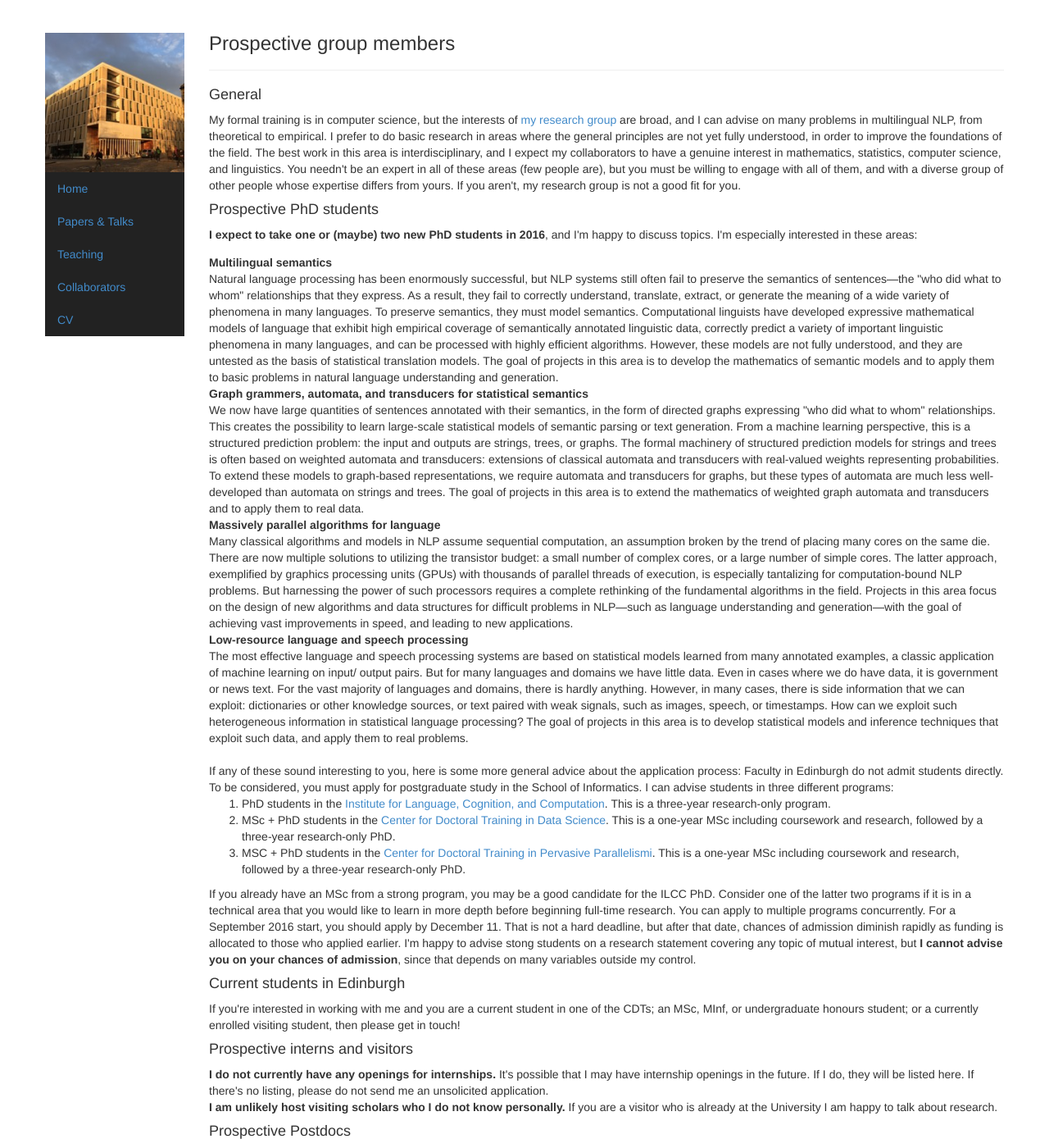
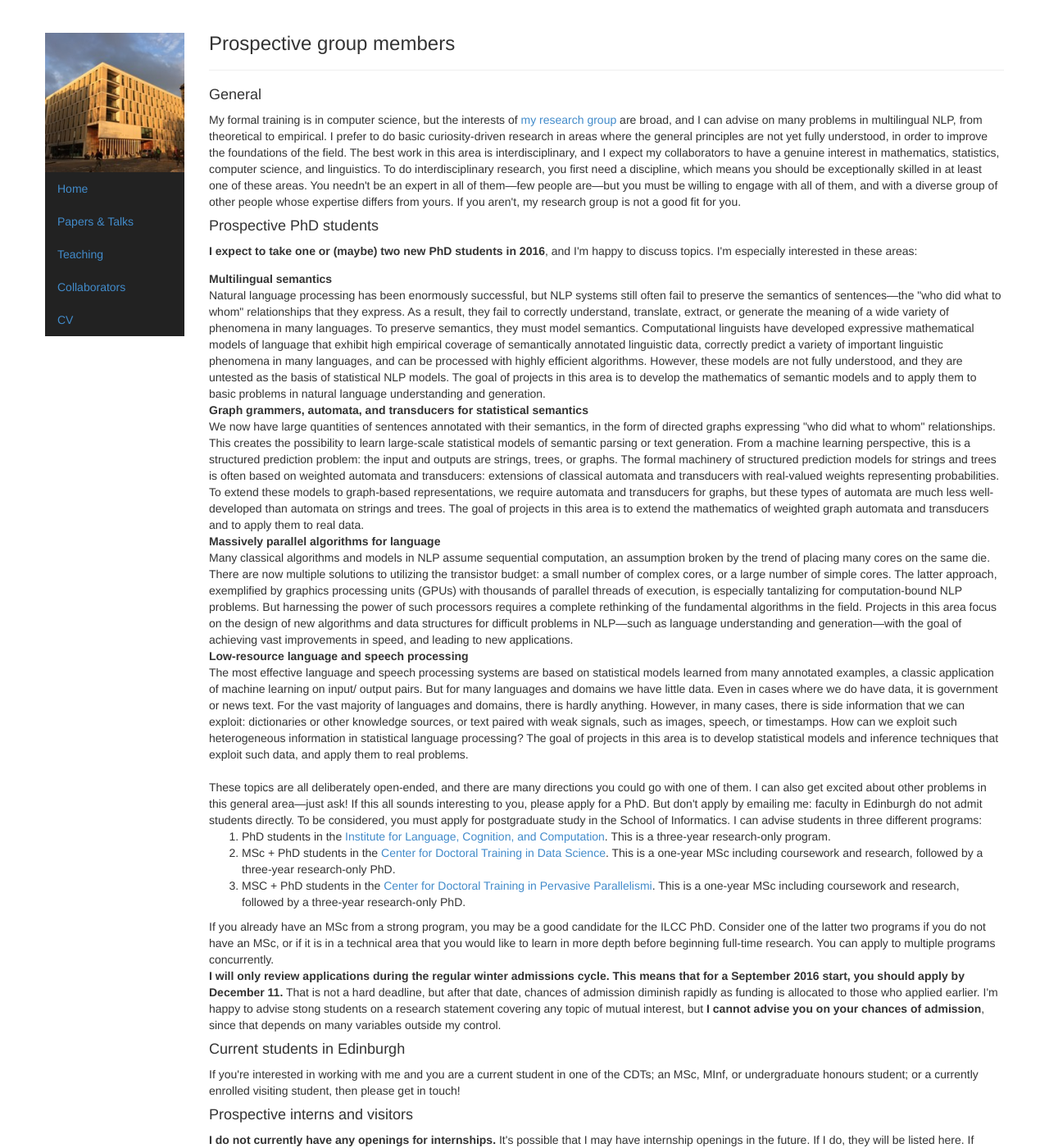
Before and after one commit to alopez/alopez.github.com, a Jekyll site: the page built from join.html, in a window 1280 px wide and 1400 px high. Shown: the whole window at 82% size. Built offline with Jekyll 4.4.1, drawn with Linux system fonts in a browser that asks for light colours; some of the changed text lies outside the part shown.

Commit message:
Update prospective

```diff
--- a/join.html
+++ b/join.html
@@ -12,12 +12,14 @@ picture: forum
 My formal training is in computer science, but
 the interests of <a href="collaborators.html">my research group</a> are broad,
 and I can advise on many problems in multilingual NLP, from theoretical
-to empirical. I prefer to do basic research in areas where the general
+to empirical. I prefer to do basic curiosity-driven research in areas where the general
 principles are not yet fully understood, in order to improve the foundations
 of the field. The best work in this area is interdisciplinary, and I expect
 my collaborators to have a genuine interest in mathematics, statistics,
-computer science, and linguistics. You needn't be an expert in all of these
-areas (few people are), but you must be willing to engage with all of them,
+computer science, and linguistics. To do interdisciplinary research, you
+first need a discipline, which means you should be exceptionally skilled in
+at least one of these areas. You needn't be an expert in all of them&mdash;few
+people are&mdash;but you must be willing to engage with all of them,
 and with a diverse group of other people whose expertise differs from yours.
 If you aren't, my research group is not a good fit for you.
 
@@ -39,7 +41,7 @@ coverage of semantically annotated linguistic data, correctly predict a
 variety of important linguistic phenomena in many languages, and can be
 processed with highly efficient algorithms. However, these models are not
 fully understood, and they are untested as the basis of statistical
-translation models. The goal of projects in this area is to develop the
+NLP models. The goal of projects in this area is to develop the
 mathematics of semantic models and to apply them to basic problems in
 natural language understanding and generation.</dd>
 
@@ -88,14 +90,13 @@ models and inference techniques that exploit such data, and apply them to
 real problems.</dd>
 </dl>
 
-
-
-If any of these sound interesting to you, here is some more general advice
-about the application process:
-
-Faculty in Edinburgh do not admit students directly. To be considered, you
-must apply for postgraduate study in the School of Informatics. I can advise
-students in three different programs:
+These topics are all deliberately open-ended, and there are many directions
+you could go with one of them. I can also get excited about other problems
+in this general area&mdash;just ask! If this all sounds interesting to you,
+please apply for a PhD. But don't apply by emailing me:
+faculty in Edinburgh do not admit students
+directly. To be considered, you must apply for postgraduate study in the
+School of Informatics. I can advise students in three different programs:
 
 <ol>
 <li>PhD students in the <a href="http://www.ilcc.inf.ed.ac.uk/">Institute for Language, Cognition, and Computation</a>. This is a three-year research-only program.</li>
@@ -104,11 +105,14 @@ students in three different programs:
 </ol>
 
 If you already have an MSc from a strong program, you may be a good candidate
-for the ILCC PhD. Consider one of the latter two programs if it is in a
+for the ILCC PhD. Consider one of the latter two programs if you do not have
+an MSc, or if it is in a
 technical area that you would like to learn in more depth before beginning
 full-time research. You can apply to multiple programs concurrently.
 
-For a September 2016 start, you should apply by December 11. That is not a
+<p>
+<b>I will only review applications during the regular winter admissions cycle.
+This means that for a September 2016 start, you should apply by December 11.</b> That is not a
 hard deadline, but after that date, chances of admission diminish rapidly as
 funding is allocated to those who applied earlier. I'm happy to advise stong
 students on a research statement covering any topic of mutual interest, but
@@ -128,7 +132,7 @@ that I may have internship openings in the future. If I do, they will be
 listed here. If there's no listing, please do not send me an
 unsolicited application.
 
-<p><b>I am unlikely host visiting scholars who I do not know personally.</b>
+<p><b>I am unlikely to host visiting scholars who I do not know personally.</b>
 
 If you are a visitor who is already at the University I am
 happy to talk about research.
```
